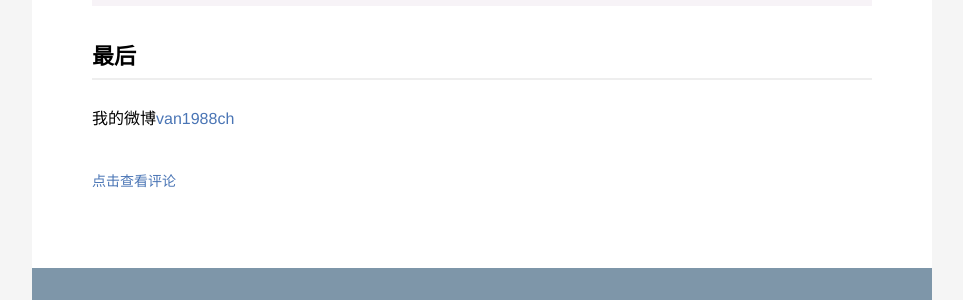
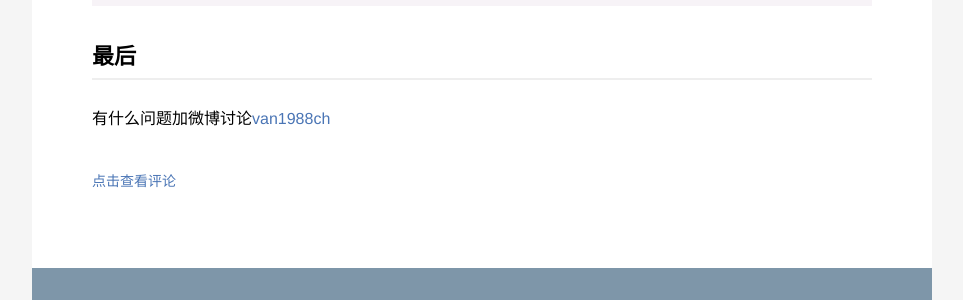
Before and after one commit to van1988ch/van1988ch.github.io, a Jekyll site: the page built from _posts/2018-03-19-mysql_encode.md, in a window 1280 px wide. Shown: the part 1618-1918 px from the top of the page, without its empty margins (158-1121 px from the left). Built offline with Jekyll 4.4.1, drawn with Linux system fonts in a browser that asks for light colours; grey boxes are pictures that could not be loaded.

Commit message:
2018-03-19-mysql_encode.md

````diff
--- a/_posts/2018-03-19-mysql_encode.md
+++ b/_posts/2018-03-19-mysql_encode.md
@@ -78,4 +78,4 @@ END;
 ```
 
 ## 最后
-我的微博[van1988ch](https://weibo.com/2296015293/profile)
+有什么问题加微博讨论[van1988ch](https://weibo.com/2296015293/profile)
````
